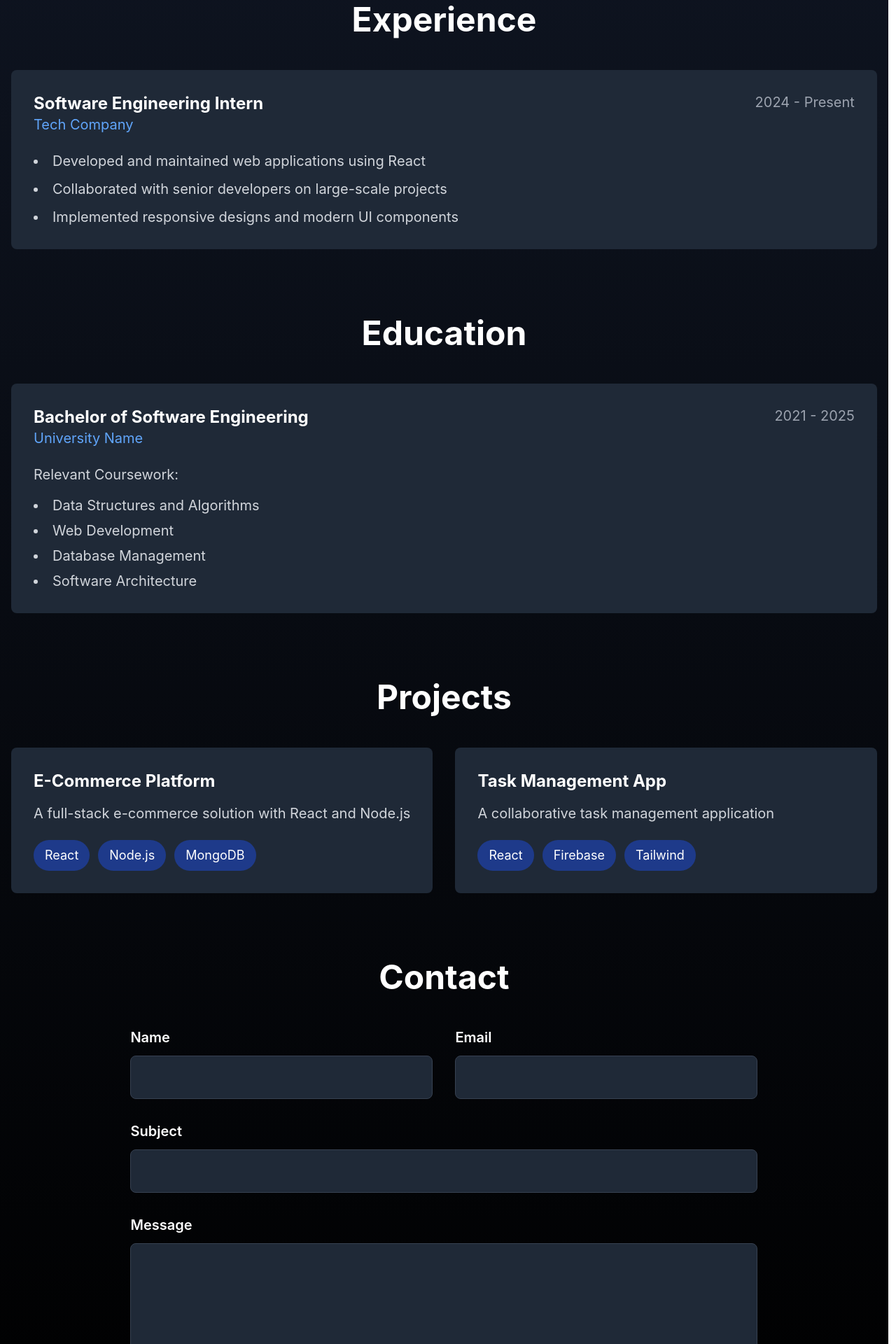
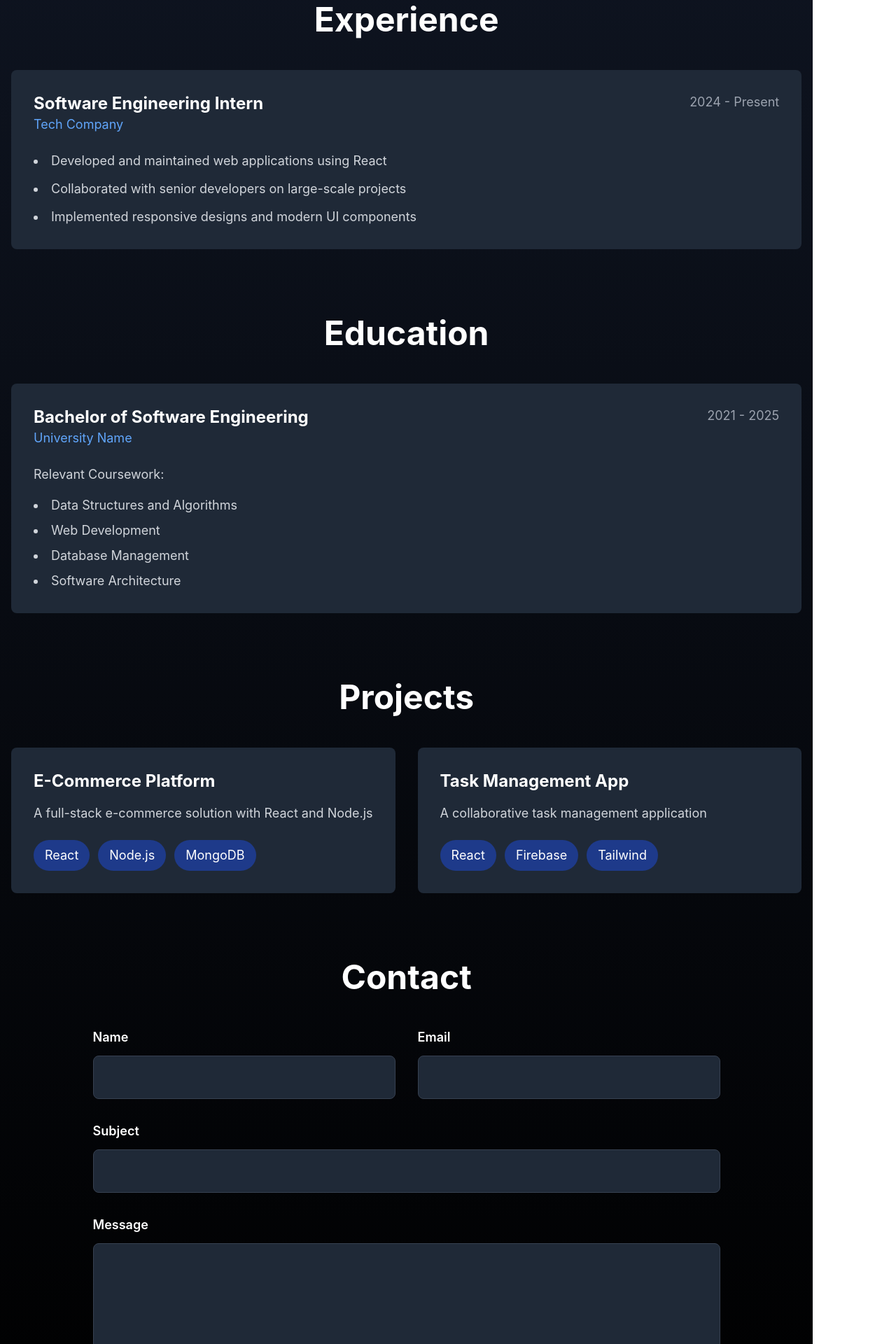
Before and after one commit to anas-mejdoub/42-inception, a React (Vite) app in the folder srcs/requirements/bonus/static-website/tools/: page / in a window 1280 px wide. Shown: the part 560-2480 px from the top of the page at 70% size. Built offline with nearby package versions, Linux system fonts and the light colour scheme.

Commit message:
portfolio

```diff
--- a/srcs/requirements/bonus/static-website/tools/src/App.jsx
+++ b/srcs/requirements/bonus/static-website/tools/src/App.jsx
@@ -27,8 +27,7 @@ const App = () => {
         </div>
       </nav>
 
-      <main className="container mx-auto px-4 text-white">
-        {/* About Section */}
+      <main className="max-w-screen-xl mx-auto px-4 text-white">        {/* About Section */}
         <section id="about" className="mb-24 text-center w-full">
           <img src={myPicture} alt="Profile" className="w-40 h-40 rounded-full mx-auto mb-8 object-cover ring-4 ring-blue-500" />
           <h1 className="text-6xl font-bold mb-6">Anas</h1>
@@ -45,11 +44,11 @@ const App = () => {
               <div className="flex justify-between items-start mb-6">
                 <div>
                   <h3 className="text-2xl font-bold">Software Engineering Intern</h3>
-                  <p className="text-blue-400 text-xl">Tech Company</p>
+                  <p className="text-blue-400 text-lg">Tech Company</p>
                 </div>
-                <span className="text-gray-400 text-xl">2024 - Present</span>
+                <span className="text-gray-400 text-lg">2024 - Present</span>
               </div>
-              <ul className="list-disc list-inside text-gray-300 space-y-3 text-xl">
+              <ul className="list-disc list-inside text-gray-300 space-y-3 text-lg">
                 <li>Developed and maintained web applications using React</li>
                 <li>Collaborated with senior developers on large-scale projects</li>
                 <li>Implemented responsive designs and modern UI components</li>
@@ -65,12 +64,12 @@ const App = () => {
             <div className="flex justify-between items-start mb-6">
               <div>
                 <h3 className="text-2xl font-bold">Bachelor of Software Engineering</h3>
-                <p className="text-blue-400 text-xl">University Name</p>
+                <p className="text-blue-400 text-lg">University Name</p>
               </div>
-              <span className="text-gray-400 text-xl">2021 - 2025</span>
+              <span className="text-gray-400 text-lg">2021 - 2025</span>
             </div>
-            <p className="text-gray-300 text-xl">Relevant Coursework:</p>
-            <ul className="list-disc list-inside text-gray-300 mt-4 space-y-2 text-xl">
+            <p className="text-gray-300 text-lg">Relevant Coursework:</p>
+            <ul className="list-disc list-inside text-gray-300 mt-4 space-y-2 text-lg">
               <li>Data Structures and Algorithms</li>
               <li>Web Development</li>
               <li>Database Management</li>
@@ -85,7 +84,7 @@ const App = () => {
           <div className="grid grid-cols-2 gap-8">
             <div className="bg-gray-800 p-8 rounded-lg">
               <h3 className="text-2xl font-bold mb-4">E-Commerce Platform</h3>
-              <p className="text-gray-300 mb-6 text-xl">A full-stack e-commerce solution with React and Node.js</p>
+              <p className="text-gray-300 mb-6 text-lg">A full-stack e-commerce solution with React and Node.js</p>
               <div className="flex gap-3">
                 <span className="px-4 py-2 bg-blue-900 rounded-full text-lg">React</span>
                 <span className="px-4 py-2 bg-blue-900 rounded-full text-lg">Node.js</span>
@@ -94,7 +93,7 @@ const App = () => {
             </div>
             <div className="bg-gray-800 p-8 rounded-lg">
               <h3 className="text-2xl font-bold mb-4">Task Management App</h3>
-              <p className="text-gray-300 mb-6 text-xl">A collaborative task management application</p>
+              <p className="text-gray-300 mb-6 text-lg">A collaborative task management application</p>
               <div className="flex gap-3">
                 <span className="px-4 py-2 bg-blue-900 rounded-full text-lg">React</span>
                 <span className="px-4 py-2 bg-blue-900 rounded-full text-lg">Firebase</span>
@@ -110,45 +109,45 @@ const App = () => {
           <form onSubmit={handleSubmit} className="max-w-4xl mx-auto space-y-8">
             <div className="grid grid-cols-2 gap-8">
               <div>
-                <label className="block text-xl font-semibold mb-3" htmlFor="name">Name</label>
+                <label className="block text-lg font-semibold mb-3" htmlFor="name">Name</label>
                 <input
                   type="text"
                   id="name"
-                  className="w-full p-4 rounded-lg bg-gray-800 border border-gray-700 focus:border-blue-500 focus:ring-1 focus:ring-blue-500 outline-none text-xl"
+                  className="w-full p-4 rounded-lg bg-gray-800 border border-gray-700 focus:border-blue-500 focus:ring-1 focus:ring-blue-500 outline-none text-lg"
                   required
                 />
               </div>
               <div>
-                <label className="block text-xl font-semibold mb-3" htmlFor="email">Email</label>
+                <label className="block text-lg font-semibold mb-3" htmlFor="email">Email</label>
                 <input
                   type="email"
                   id="email"
-                  className="w-full p-4 rounded-lg bg-gray-800 border border-gray-700 focus:border-blue-500 focus:ring-1 focus:ring-blue-500 outline-none text-xl"
+                  className="w-full p-4 rounded-lg bg-gray-800 border border-gray-700 focus:border-blue-500 focus:ring-1 focus:ring-blue-500 outline-none text-lg"
                   required
                 />
               </div>
             </div>
             <div>
-              <label className="block text-xl font-semibold mb-3" htmlFor="subject">Subject</label>
+              <label className="block text-lg font-semibold mb-3" htmlFor="subject">Subject</label>
               <input
                 type="text"
                 id="subject"
-                className="w-full p-4 rounded-lg bg-gray-800 border border-gray-700 focus:border-blue-500 focus:ring-1 focus:ring-blue-500 outline-none text-xl"
+                className="w-full p-4 rounded-lg bg-gray-800 border border-gray-700 focus:border-blue-500 focus:ring-1 focus:ring-blue-500 outline-none text-lg"
                 required
               />
             </div>
             <div>
-              <label className="block text-xl font-semibold mb-3" htmlFor="message">Message</label>
+              <label className="block text-lg font-semibold mb-3" htmlFor="message">Message</label>
               <textarea
                 id="message"
                 rows="6"
-                className="w-full p-4 rounded-lg bg-gray-800 border border-gray-700 focus:border-blue-500 focus:ring-1 focus:ring-blue-500 outline-none text-xl"
+                className="w-full p-4 rounded-lg bg-gray-800 border border-gray-700 focus:border-blue-500 focus:ring-1 focus:ring-blue-500 outline-none text-lg"
                 required
               ></textarea>
             </div>
             <button
               type="submit"
-              className="w-full p-4 bg-blue-600 rounded-lg hover:bg-blue-700 transition duration-200 text-xl font-semibold"
+              className="w-full p-4 bg-blue-600 rounded-lg hover:bg-blue-700 transition duration-200 text-lg font-semibold"
             >
               Send Message
             </button>
```
